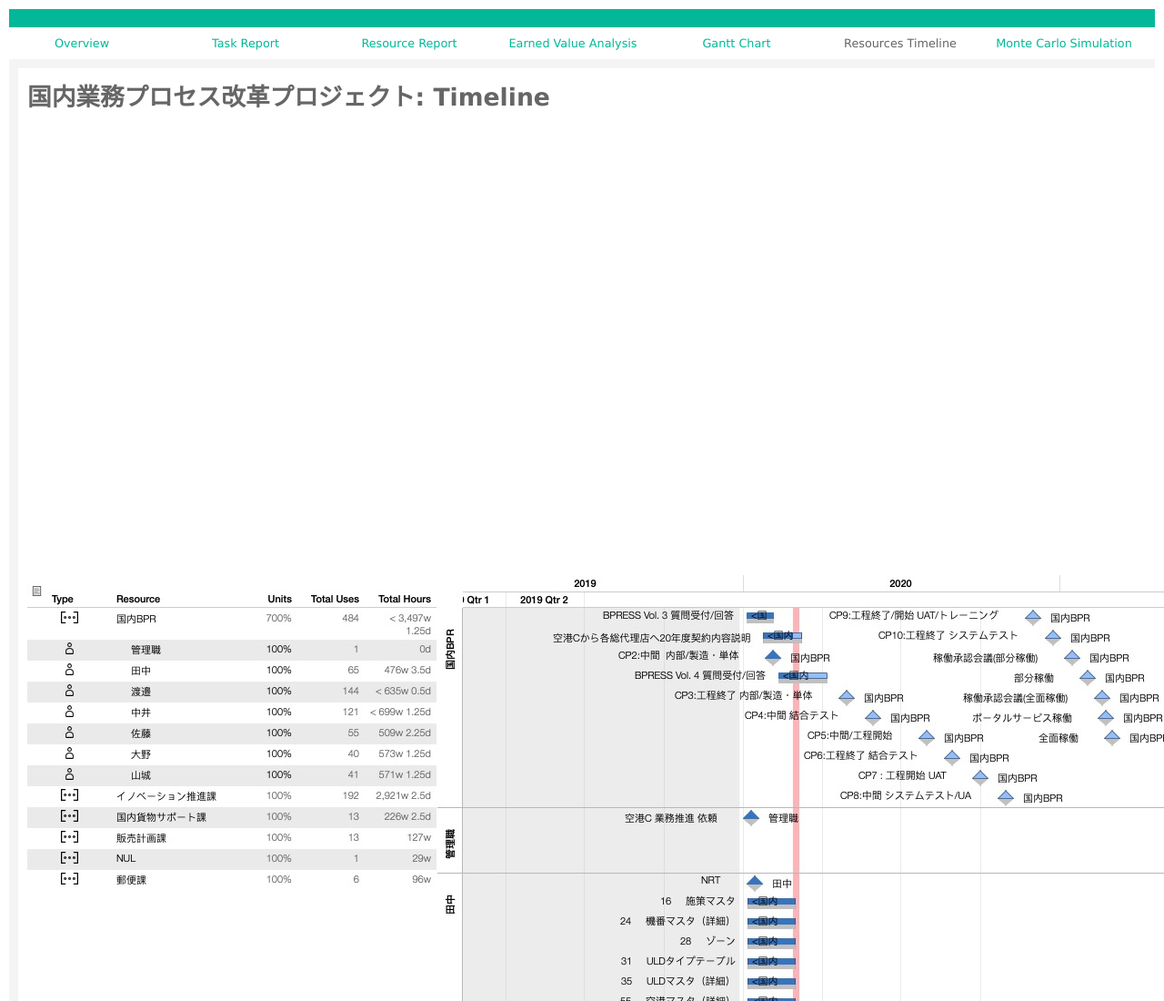
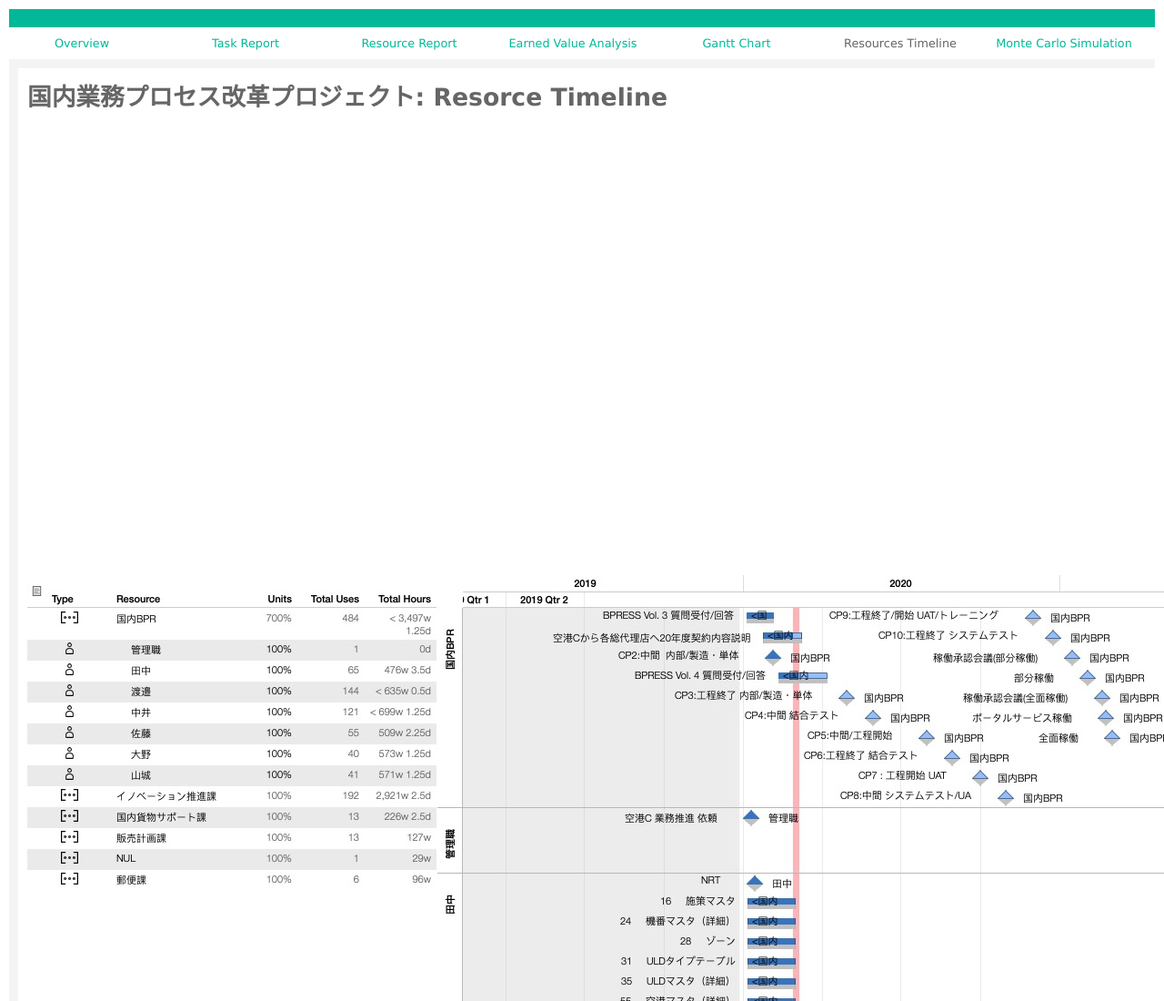
Before and after one commit to dmsbprcgo/20200304wholewbs.github.io, a plain HTML site: page timeline.html in a window 1280 px wide. Shown: the top 1100 px of the page at 91% size. Drawn offline with Linux system fonts and the light colour scheme.

Commit message:
Update timeline.html

```diff
--- a/timeline.html
+++ b/timeline.html
@@ -3,7 +3,7 @@
 
 <html xmlns="http://www.w3.org/1999/xhtml">
 	<head>
-		<title>国内業務プロセス改革プロジェクト: Resource Timeline</title>
+		<title>国内業務プロセス改革プロジェクト: Resource Timeline</title>
         <meta http-equiv="Content-Type" content="text/html; charset=utf-8" />
         <link rel="stylesheet" type="text/css" href="include/style.css">
 	</head>
@@ -27,7 +27,7 @@
         </div>
 	<div id="contentwrap">
 		<div id="content" class="box">
-	<h1>国内業務プロセス改革プロジェクト: Timeline</h1>
+	<h1>国内業務プロセス改革プロジェクト: Resorce Timeline</h1>
 		<div class="tablewrap"><table border="0" cellspacing="0" cellpadding="0">
 <tr>
 	<td><img src="include/timeline0,0.jpg" border=0/></td>
```
